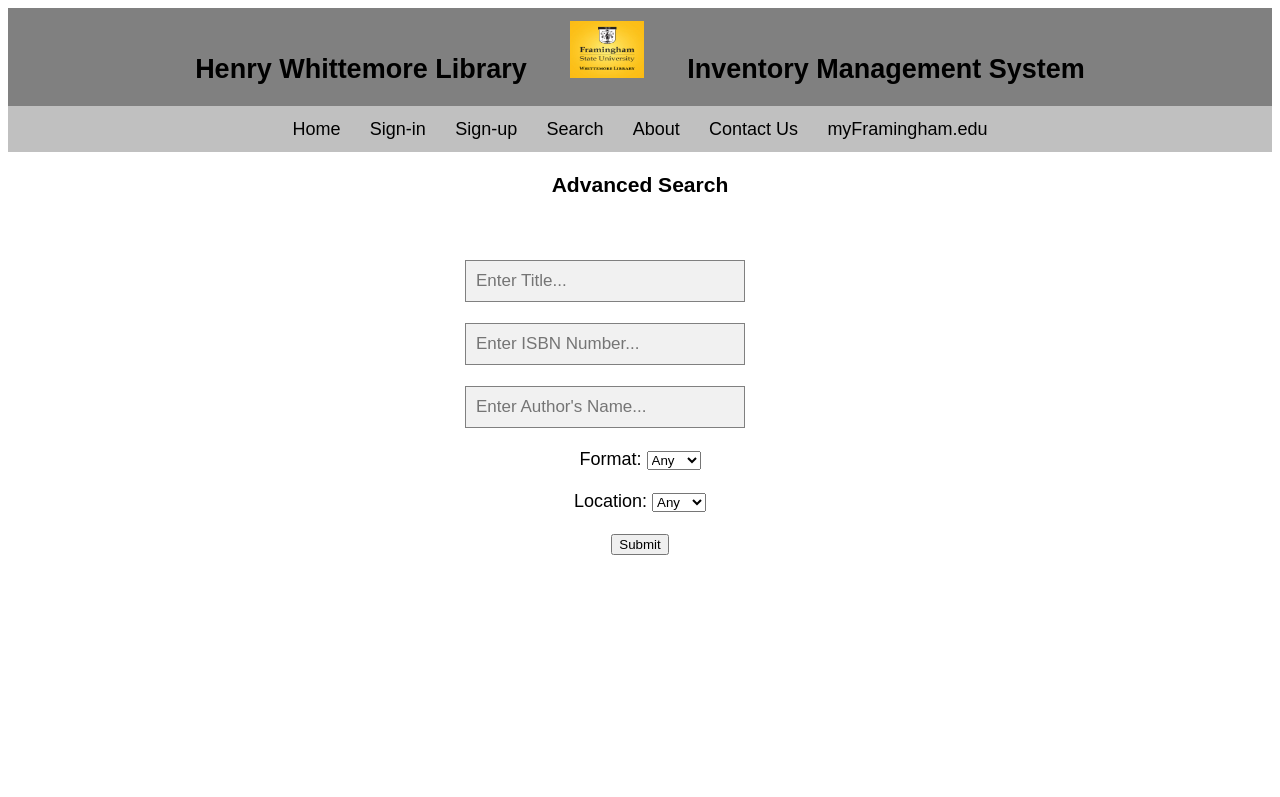
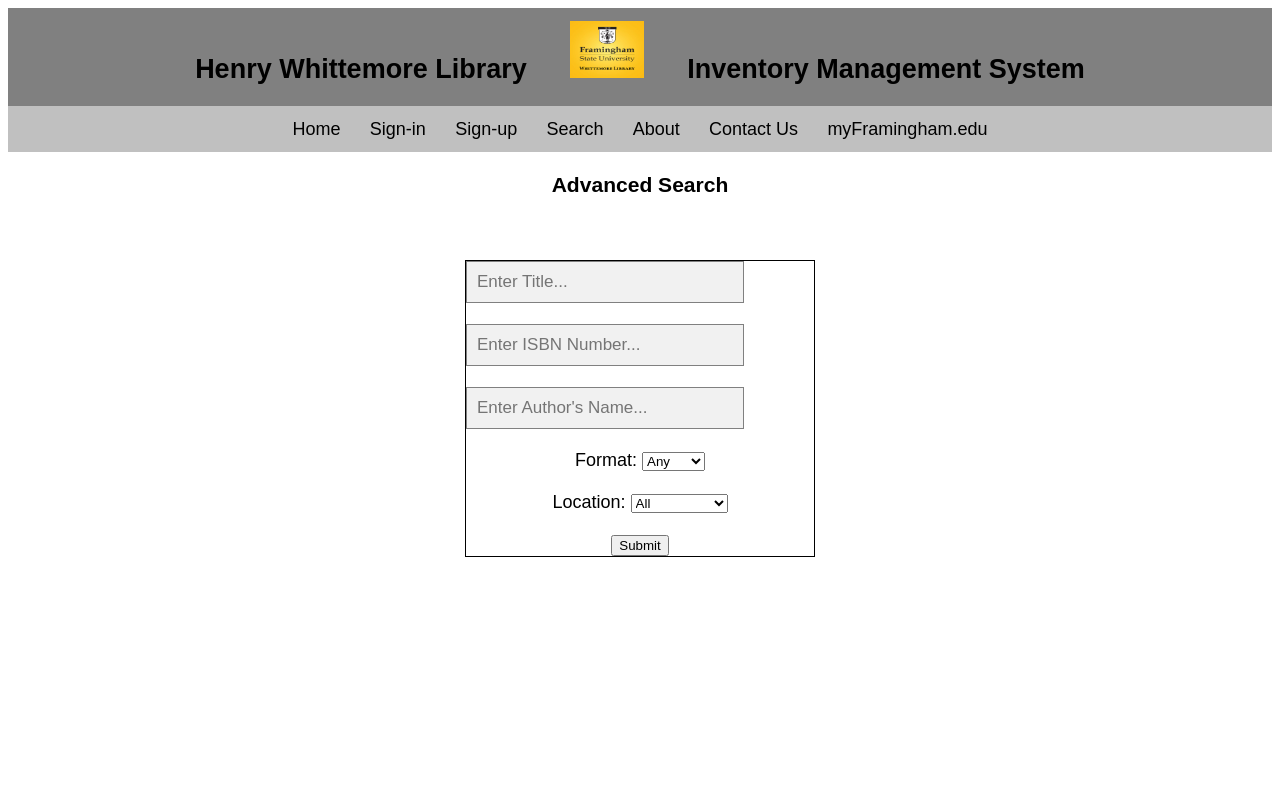
Before and after one commit to BrianPerel/librarySite, a PHP site: page /advSearch.php in a window 1280 px wide. Shown: the top 797 px of the page. Run offline with PHP 8.4, Linux system fonts and the light colour scheme.

Commit message:
'Commit'

```diff
--- a/adminLogout.php
+++ b/adminLogout.php
@@ -1,5 +1,5 @@
 <?php
-	$LoggedOut = urlencode('<br><p>Logged out successfully</p>');
+	$LoggedOut = urlencode('<br><p style="color: green">Logged out successfully</p>');
 	header("Location: adminLogin.php?out=" . $LoggedOut);
 	die;
 ?>
--- a/advSearch.php
+++ b/advSearch.php
@@ -32,25 +32,28 @@
 		<center><h3>Advanced Search</h3>
 
 		<div class="class3">
-			<form class="example" action="/action_page.php" style="margin:auto;max-width:350px">
+			<form class="example" action="" method="post" style="margin:auto;max-width:350px; border: solid black 0.5px">
 				<input type="text" name="Title" placeholder="Enter Title..." size="30" autocomplete='off' required></input><br><br><br>
 				<input type="text" name="ISBN" placeholder="Enter ISBN Number..." size="30" autocomplete='off' required></input><br><br><br>
 				<input type="text" name="Author" placeholder="Enter Author's Name..." size="30" autocomplete='off' required></input><br><br><br>
 
-				<label for="cars">Format:</label>
+				<label for="cars" required>Format:</label>
 				  <select name="format">
-					<option value="volvo">Any</option>
-					<option value="saab">Saab</option>
-					<option value="fiat">Fiat</option>
-					<option value="audi">Audi</option>
+					<option value="any">Any</option>
+					<option value="book">book</option>
+					<option value="ebook">ebook</option>
+					<option value="cd">dvd</option>
+					<option value="cd">blu-ray</option>
+					<option value="cd">cd</option>
 				</select><br><br>
 
-				<label for="cars">Location:</label>
+				<label for="cars" required>Location:</label>
 				<select name="location">
-				   <option value="volvo">Any</option>
-				   <option value="saab">Saab</option>
-				   <option value="fiat">Fiat</option>
-				   <option value="audi">Audi</option>
+				   <option value="any">All</option>
+				   <option value="f">Framingham</option>
+				   <option value="n">Natick</option>
+				   <option value="n2">Newton</option>
+				   <option value="a">Ashland</option>
 				</select><br><br>
 				<input type="submit">
 			</form></center>
--- a/letterFind.php
+++ b/letterFind.php
@@ -58,6 +58,11 @@
 				echo '</table><br>';
 			}
 			?>
+
+			<form action='checkout.php' method='post'>
+				<center><button style='margin-right: 1%' name='Aikido'>Checkout item</button>
+				<button name='request'>Request item</button></center>
+			</form>
 		</body>
 	</head>
 </html>
--- a/logout.php
+++ b/logout.php
@@ -1,5 +1,5 @@
 <?php
-	$LoggedOut = urlencode('<br><p>Logged out successfully</p>');
+	$LoggedOut = urlencode('<br><p style="color: green">Logged out successfully</p>');
 	header("Location: signIn.php?out=" . $LoggedOut);
 	die;
 ?>
--- a/signIn.php
+++ b/signIn.php
@@ -35,7 +35,7 @@
 			<input type="text" name="username" placeholder="Username" size="30" autocomplete="false" required></input><br><br>
 
 			<label>Password:</label><br>
-			<input name="password" placeholder="Password" type="text" size="30" autocomplete="false" required></input><br>
+			<input type="text" name="password" placeholder="Password"  size="30" autocomplete="false" required></input><br>
 
 			<br><input type="submit">
 		</form>
```
Also changed, not shown: index.php (+7 -4 lines), librarySite.sql (+7 -3 lines), myAccount.php (+7 -4 lines), searchItem.php (+4 -4 lines), signUp.php (+10 -5 lines), signedUp.php (+13 -3 lines).
